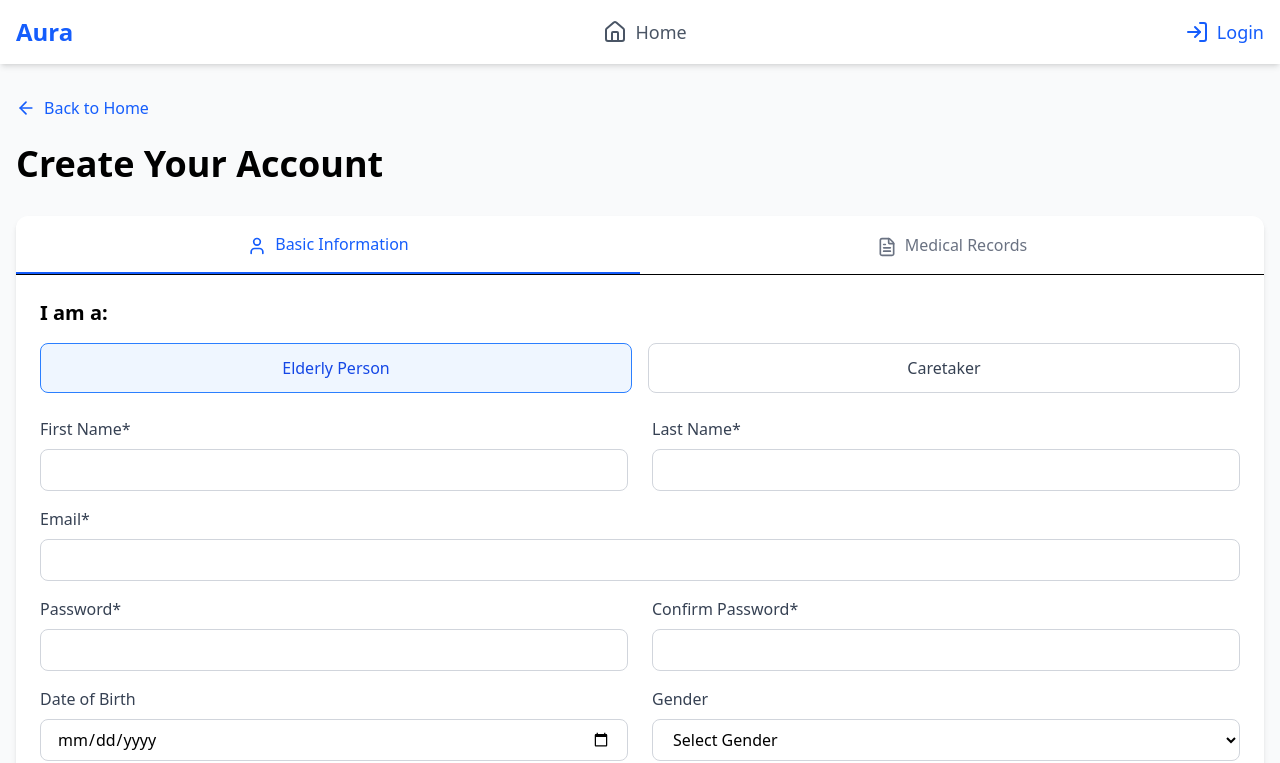
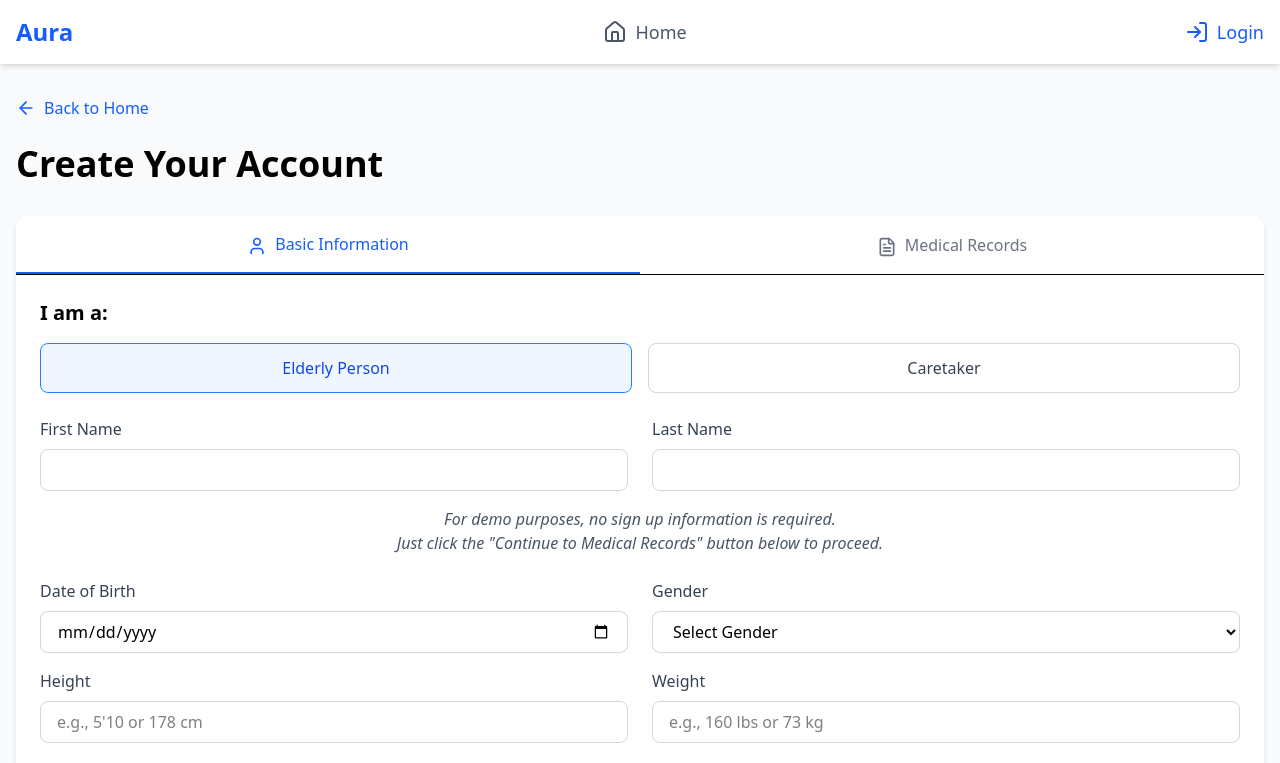
Before and after one commit to shivynand/Jumpstarter-ZPIRE, a React (Vite) app: page /signup in a window 1280 px wide. Shown: the top 763 px of the page. Built offline with nearby package versions, Linux system fonts and the light colour scheme.

Commit message:
Bypass authentication for demo purposes while keeping login/signup buttons visible

```diff
--- a/src/pages/LoginPage.tsx
+++ b/src/pages/LoginPage.tsx
@@ -5,37 +5,18 @@ import { ArrowLeft, LogIn } from 'lucide-react';
 const LoginPage = () => {
   const navigate = useNavigate();
   const location = useLocation();
-  const [credentials, setCredentials] = useState({
-    email: '',
-    password: '',
-    userType: 'individual' // 'individual' or 'carehome'
-  });
-
-  const handleChange = (e: React.ChangeEvent<HTMLInputElement>) => {
-    const { name, value } = e.target;
-    setCredentials(prev => ({
-      ...prev,
-      [name]: value
-    }));
-  };
+  const [userType, setUserType] = useState<'individual' | 'carehome'>('individual');
 
   const handleUserTypeChange = (type: 'individual' | 'carehome') => {
-    setCredentials(prev => ({
-      ...prev,
-      userType: type
-    }));
+    setUserType(type);
   };
 
   const handleSubmit = (e: React.FormEvent) => {
     e.preventDefault();
 
-    // In a real app, this would authenticate with a backend
-    console.log('Logging in with:', credentials);
-
-    // Simulate successful login - for demo, we'll just redirect to the appropriate page
-    // regardless of credentials
-    if (credentials.userType === 'individual') {
-      // For individuals, redirect to profile page to simulate being logged in
+    // Bypass authentication and directly navigate to the appropriate page
+    if (userType === 'individual') {
+      // For individuals, redirect to profile page
       navigate('/profile');
     } else {
       // For care homes, redirect to care home dashboard
@@ -47,9 +28,9 @@ const LoginPage = () => {
   useEffect(() => {
     // Check if we came from the care home section
     const params = new URLSearchParams(location.search);
-    const userType = params.get('userType');
+    const urlUserType = params.get('userType');
 
-    if (userType === 'carehome') {
+    if (urlUserType === 'carehome') {
       handleUserTypeChange('carehome');
     }
   }, [location]);
@@ -73,7 +54,7 @@ const LoginPage = () => {
                   type="button"
                   onClick={() => handleUserTypeChange('individual')}
                   className={`flex-1 py-3 px-4 rounded-lg border ${
-                    credentials.userType === 'individual'
+                    userType === 'individual'
                       ? 'bg-blue-50 border-blue-500 text-blue-700'
                       : 'bg-white border-gray-300 text-gray-700 hover:bg-gray-50'
                   }`}
@@ -84,7 +65,7 @@ const LoginPage = () => {
                   type="button"
                   onClick={() => handleUserTypeChange('carehome')}
                   className={`flex-1 py-3 px-4 rounded-lg border ${
-                    credentials.userType === 'carehome'
+                    userType === 'carehome'
                       ? 'bg-blue-50 border-blue-500 text-blue-700'
                       : 'bg-white border-gray-300 text-gray-700 hover:bg-gray-50'
                   }`}
@@ -94,28 +75,12 @@ const LoginPage = () => {
               </div>
             </div>
 
-            <div className="mb-4">
-              <label className="block text-gray-700 mb-2">Email</label>
-              <input
-                type="email"
-                name="email"
-                value={credentials.email}
-                onChange={handleChange}
-                className="w-full border border-gray-300 rounded-lg px-4 py-2"
-                required
-              />
-            </div>
-
-            <div className="mb-6">
-              <label className="block text-gray-700 mb-2">Password</label>
-              <input
-                type="password"
-                name="password"
-                value={credentials.password}
-                onChange={handleChange}
-                className="w-full border border-gray-300 rounded-lg px-4 py-2"
-                required
-              />
+            <div className="mb-6 text-center">
+              <p className="text-gray-600 italic">
+                For demo purposes, no login credentials are required.
+                <br />
+                Just click the "Log In" button below to continue.
+              </p>
             </div>
 
             <button
--- a/src/pages/SignUpPage.tsx
+++ b/src/pages/SignUpPage.tsx
@@ -69,13 +69,7 @@ const SignUpPage = () => {
 
   const handleBasicInfoSubmit = (e: React.FormEvent) => {
     e.preventDefault();
-    // Validate form
-    if (profile.password !== profile.confirmPassword) {
-      alert("Passwords don't match!");
-      return;
-    }
-
-    // Move to medical records tab
+    // Skip validation and move directly to medical records tab
     setActiveTab('medical');
   };
 
@@ -84,12 +78,14 @@ const SignUpPage = () => {
   };
 
   const handleSignUp = () => {
-    // In a real app, this would send the data to a backend
-    console.log('Signing up with:', { profile, medicalRecords });
-
-    // Simulate successful signup
-    alert('Account created successfully!');
-    navigate('/');
+    // Bypass authentication and directly navigate to the appropriate page
+    if (profile.userType === 'elderly' || profile.userType === 'caretaker') {
+      // For individuals, redirect to profile page
+      navigate('/profile');
+    } else {
+      // Default to home page
+      navigate('/');
+    }
   };
 
   return (
@@ -122,7 +118,8 @@ const SignUpPage = () => {
                 : 'text-gray-500 hover:text-gray-700'
             }`}
             onClick={() => setActiveTab('medical')}
-            disabled={!profile.firstName || !profile.email || !profile.password || profile.password !== profile.confirmPassword}
+            // Remove validation requirements
+            disabled={false}
           >
             <FileText className="inline-block mr-2" size={20} />
             Medical Records
@@ -163,64 +160,32 @@ const SignUpPage = () => {
 
               <div className="grid grid-cols-1 md:grid-cols-2 gap-6">
                 <div>
-                  <label className="block text-gray-700 mb-2">First Name*</label>
+                  <label className="block text-gray-700 mb-2">First Name</label>
                   <input
                     type="text"
                     name="firstName"
                     value={profile.firstName}
                     onChange={handleBasicInfoChange}
                     className="w-full border border-gray-300 rounded-lg px-4 py-2"
-                    required
                   />
                 </div>
                 <div>
-                  <label className="block text-gray-700 mb-2">Last Name*</label>
+                  <label className="block text-gray-700 mb-2">Last Name</label>
                   <input
                     type="text"
                     name="lastName"
                     value={profile.lastName}
                     onChange={handleBasicInfoChange}
                     className="w-full border border-gray-300 rounded-lg px-4 py-2"
-                    required
                   />
                 </div>
               </div>
-
-              <div className="mt-4">
-                <label className="block text-gray-700 mb-2">Email*</label>
-                <input
-                  type="email"
-                  name="email"
-                  value={profile.email}
-                  onChange={handleBasicInfoChange}
-                  className="w-full border border-gray-300 rounded-lg px-4 py-2"
-                  required
-                />
-              </div>
-
-              <div className="grid grid-cols-1 md:grid-cols-2 gap-6 mt-4">
-                <div>
-                  <label className="block text-gray-700 mb-2">Password*</label>
-                  <input
-                    type="password"
-                    name="password"
-                    value={profile.password}
-                    onChange={handleBasicInfoChange}
-                    className="w-full border border-gray-300 rounded-lg px-4 py-2"
-                    required
-                  />
-                </div>
-                <div>
-                  <label className="block text-gray-700 mb-2">Confirm Password*</label>
-                  <input
-                    type="password"
-                    name="confirmPassword"
-                    value={profile.confirmPassword}
-                    onChange={handleBasicInfoChange}
-                    className="w-full border border-gray-300 rounded-lg px-4 py-2"
-                    required
-                  />
-                </div>
+                            <div className="mt-4 mb-6 text-center">
+                <p className="text-gray-600 italic">
+                  For demo purposes, no sign up information is required.
+                  <br />
+                  Just click the "Continue to Medical Records" button below to proceed.
+                </p>
               </div>
 
               <div className="grid grid-cols-1 md:grid-cols-2 gap-6 mt-4">
```
